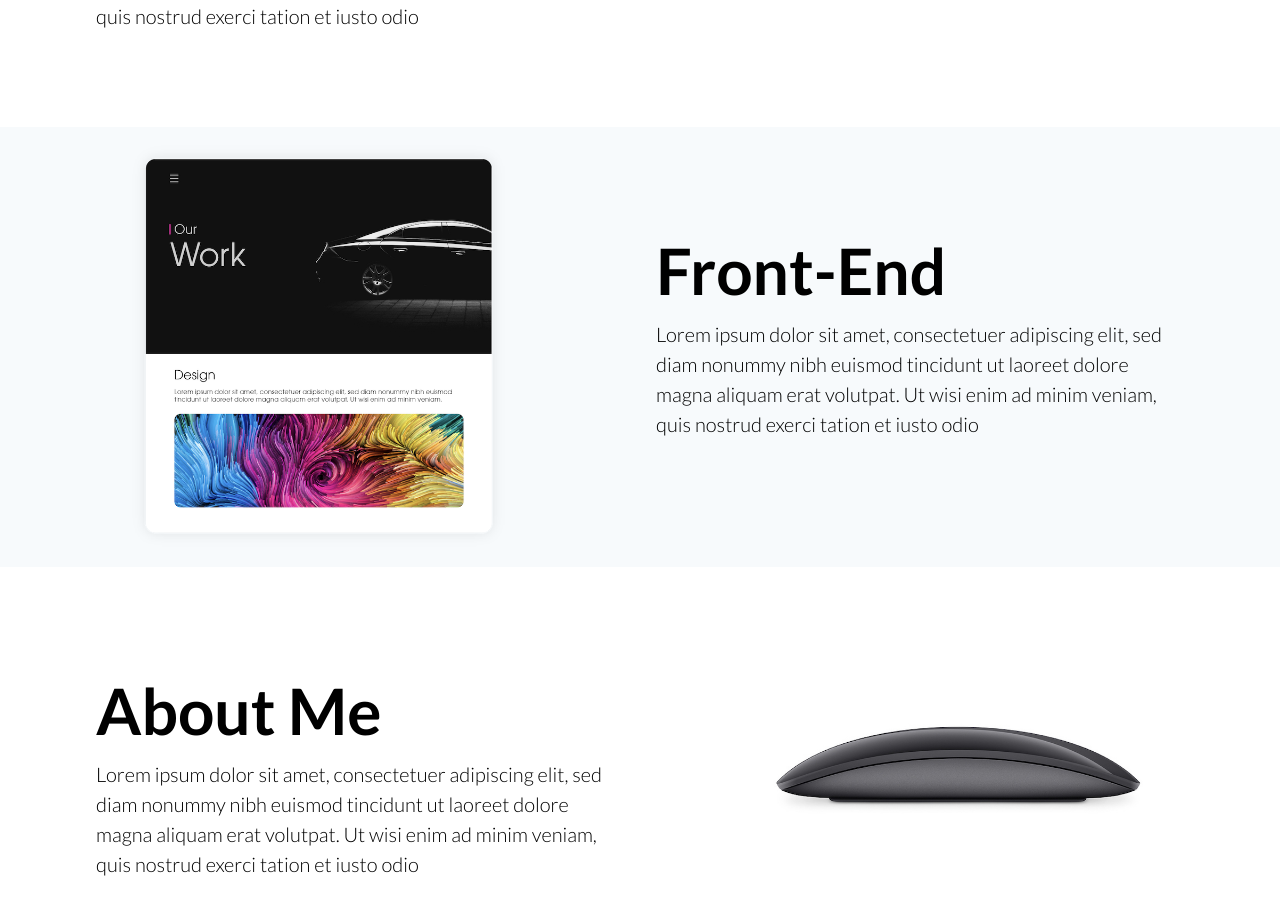
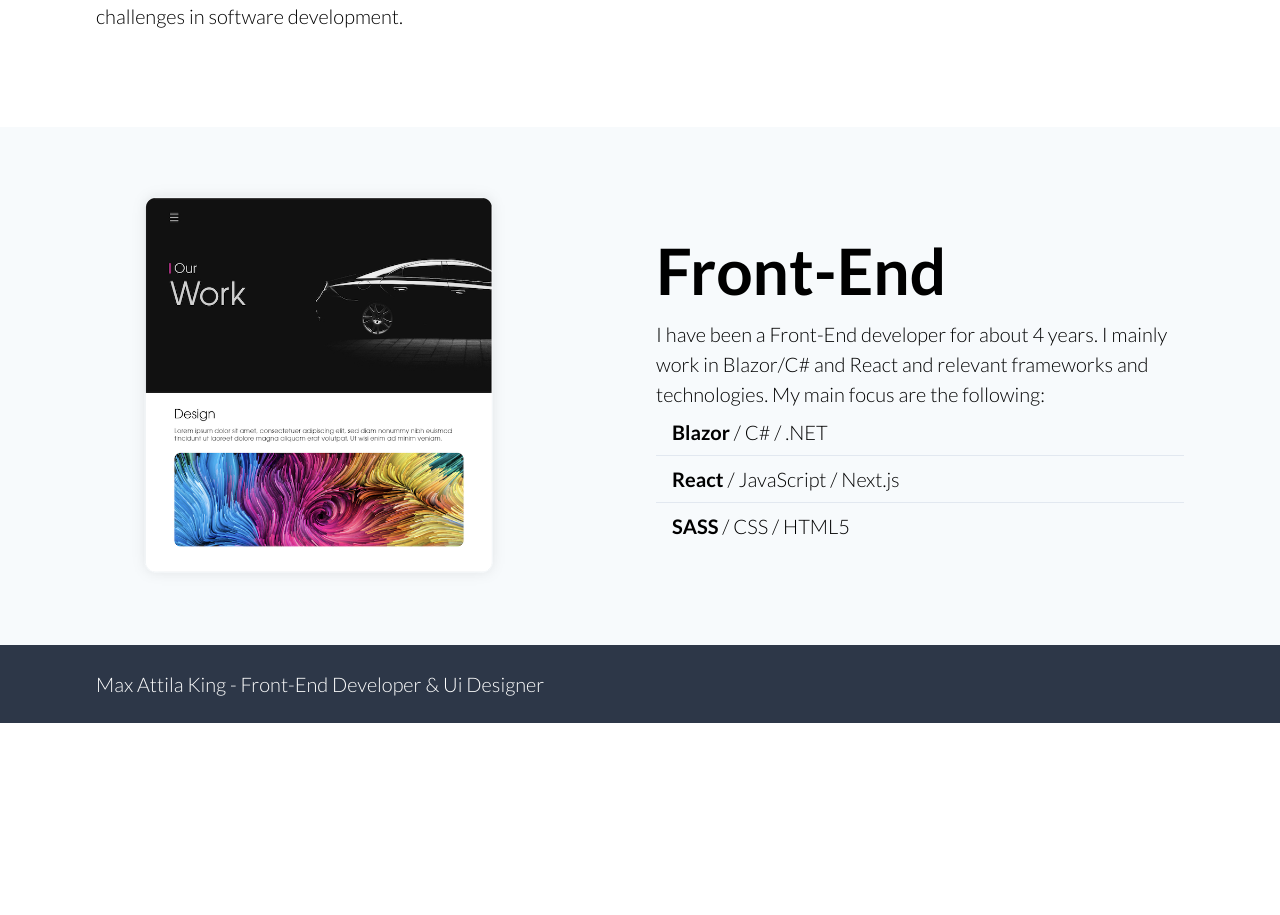
Before and after one commit to attilaking/max-portfolio, a React (Create React App) app: page / in a window 1280 px wide. Shown: the part 1011-1926 px from the top of the page. After the commit the page ends 1734 px from the top, so only its background shows below. Built offline with nearby package versions, Linux system fonts and the light colour scheme.

Commit message:
Change text

```diff
--- a/src/App.js
+++ b/src/App.js
@@ -17,7 +17,7 @@ function App() {
               <div className="text-6xl font-semibold color">
                 About Me
               </div>
-              <p className="text-xl font-light">Lorem ipsum dolor sit amet, consectetuer adipiscing elit, sed diam nonummy nibh euismod tincidunt ut laoreet dolore magna aliquam erat volutpat. Ut wisi enim ad minim veniam, quis nostrud exerci tation et iusto odio</p>
+              <p className="text-xl font-light">I live in Brisbane, Australia, I am a passionate Fron-End developer and UI Designer. I am an early adopter, I love new technology. I never stop learning, I am always looking for new challenges in software development. </p>
             </div>
           </div>
           <div className="grid items-center justify-items-center">
@@ -27,34 +27,31 @@ function App() {
       </Section>
 
       <Section ContainerCssClass="bg-gray-100">
-        <div className="grid grid-cols-1 sm:grid-cols-2">
+        <div className="grid grid-cols-1 sm:grid-cols-2 text-xl">
           <div className="grid items-center justify-items-center">
             <img className="w-2/3" alt="mouse" src={uiImg} />
           </div>
-          <div class="pl-4 pt-24 pb-24 pr-24  grid items-top justify-items-center">
+          <div class="pl-4 pt-24 pb-24 pr-24 grid items-top justify-items-center">
             <div>
               <div className="text-6xl font-semibold color">
                 Front-End
               </div>
-              <p className="text-xl font-light">Lorem ipsum dolor sit amet, consectetuer adipiscing elit, sed diam nonummy nibh euismod tincidunt ut laoreet dolore magna aliquam erat volutpat. Ut wisi enim ad minim veniam, quis nostrud exerci tation et iusto odio</p>
+              <p className="font-light">I have been a Front-End developer for about 4 years. I mainly work in Blazor/C# and React and relevant frameworks and technologies. My main focus are the following:</p>
+              <div class="font-light">
+                <div class="pl-4 pt-2 pb-2"><span className="font-bold">Blazor</span> / C# / .NET</div>
+                <hr />
+                <div class="pl-4 pt-2 pb-2"><span className="font-bold">React</span>  / JavaScript / Next.js</div>
+                <hr />
+                <div class="pl-4 pt-2 pb-2"><span className="font-bold">SASS</span>  / CSS / HTML5</div>
+              </div>
             </div>
           </div>
         </div>
       </Section>
 
-      <Section>
-        <div className="grid grid-cols-1 sm:grid-cols-2">
-          <div class="pl-24 pt-24 pb-24 pr-4 grid items-center justify-items-center">
-            <div>
-              <div className="text-6xl font-semibold color">
-                About Me
-              </div>
-              <p className="text-xl font-light">Lorem ipsum dolor sit amet, consectetuer adipiscing elit, sed diam nonummy nibh euismod tincidunt ut laoreet dolore magna aliquam erat volutpat. Ut wisi enim ad minim veniam, quis nostrud exerci tation et iusto odio</p>
-            </div>
-          </div>
-          <div className="grid items-center justify-items-center">
-            <img className="w-2/3" alt="mouse" src={mouseImg} />
-          </div>
+      <Section ContainerCssClass="bg-gray-800">
+        <div className="pl-24 pt-6 pb-6 text-xl text-white font-light">
+          <a href="https://www.linkedin.com/in/attilaking/">Max Attila King </a>- Front-End Developer & Ui Designer
         </div>
       </Section>
     </main>
```
